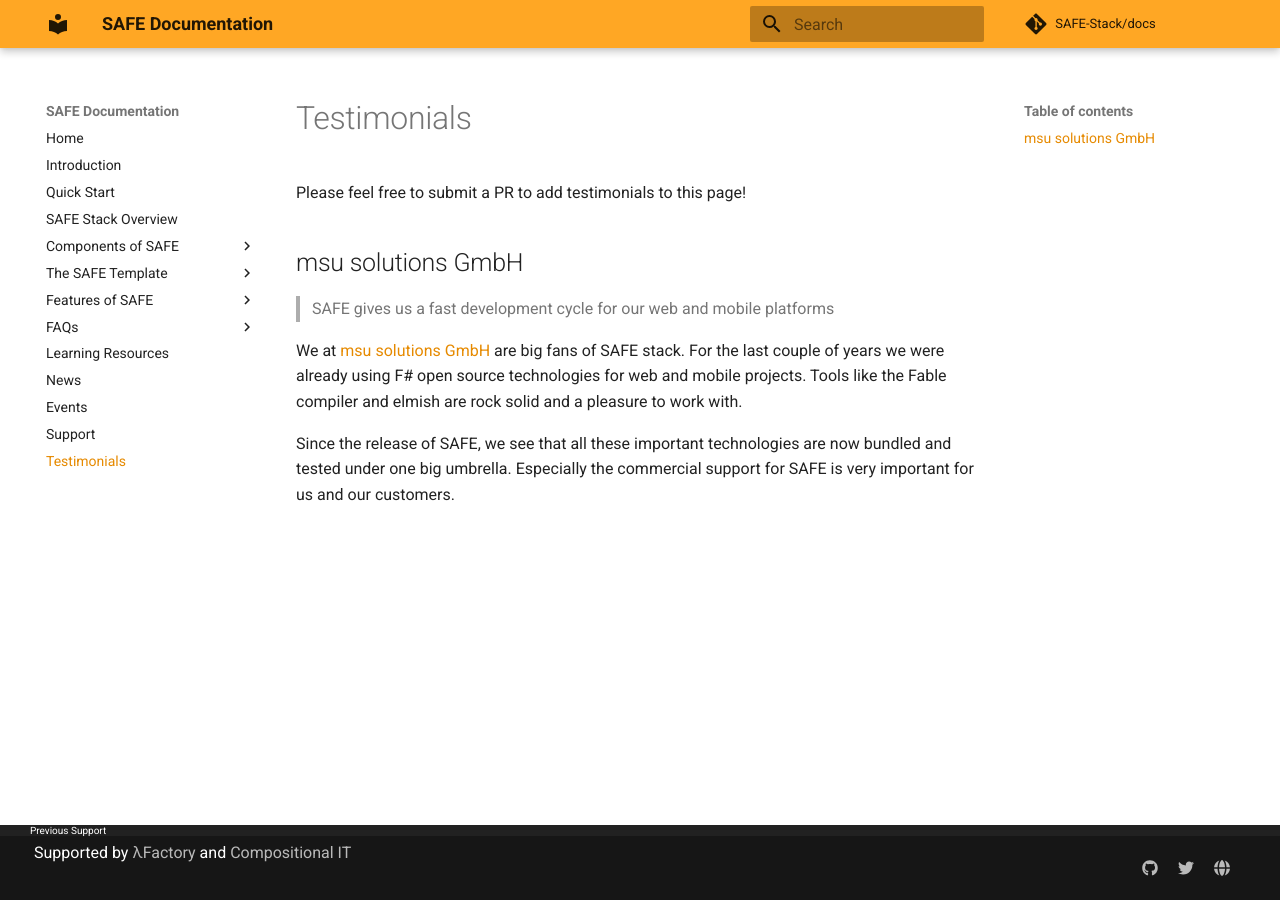
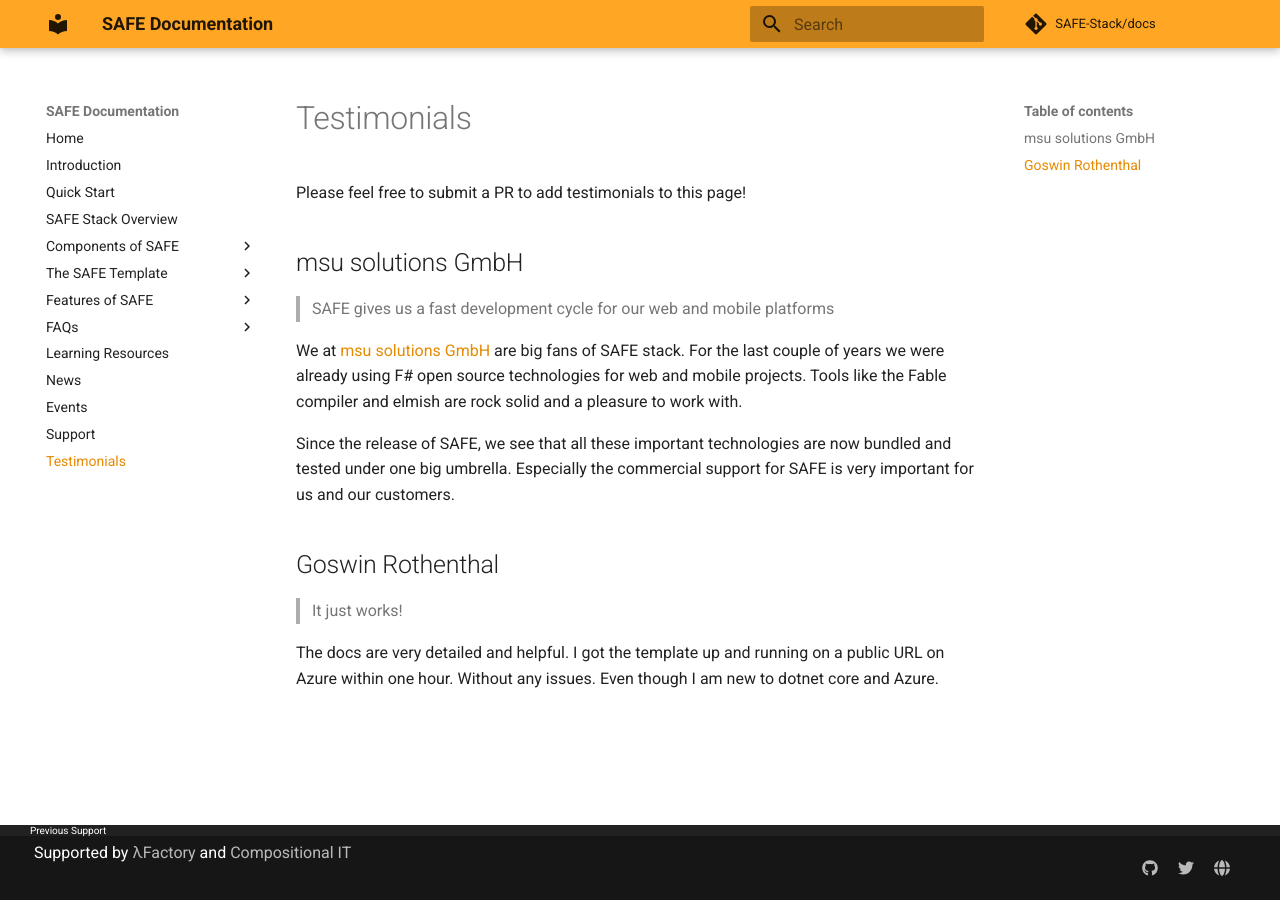
Before and after one commit to SAFE-Stack/docs, an MkDocs documentation site: the page built from docs/testimonials.md, in a window 1280 px wide. Built offline with MkDocs 1.6.1 and Material for MkDocs 9.7.7, drawn with Linux system fonts in a browser that asks for light colours; comment, search, counter and statistics services are not loaded.

Commit message:
added testimonial

```diff
--- a/docs/testimonials.md
+++ b/docs/testimonials.md
@@ -9,3 +9,10 @@
 
 Since the release of SAFE, we see that all these important technologies are now bundled and tested under one big umbrella.
 Especially the commercial support for SAFE is very important for us and our customers.
+
+## Goswin Rothenthal
+
+> It just works!
+
+The docs are very detailed and helpful. I got the template up and running on a public URL on Azure within one hour. Without any issues.
+Even though I am new to dotnet core and Azure.
```
